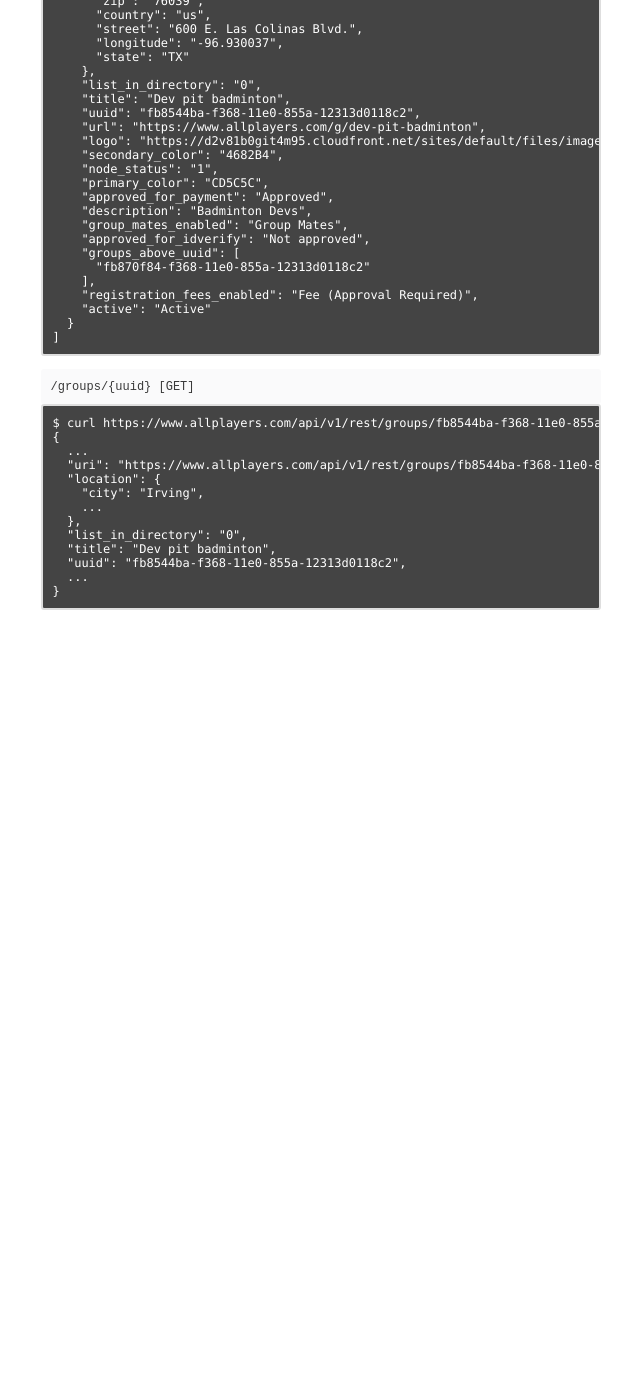
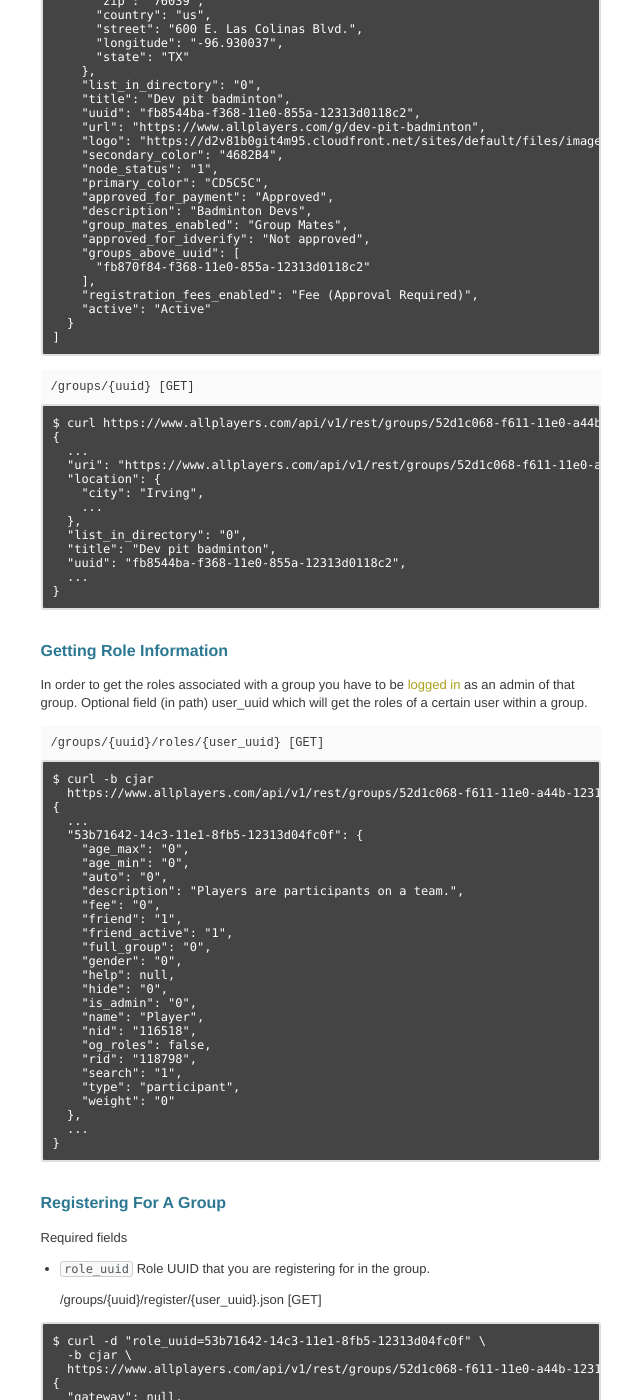
Before and after one commit to christianchristensen/develop.allplayers.com, a Jekyll site: the page built from _posts/2011-1-3-groups.markdown, in a window 1280 px wide and 1400 px high, scrolled down 449 px. Shown: the whole window, without its empty margins (263-903 px from the left). Built offline with Jekyll 4.4.1, drawn with Linux system fonts in a browser that asks for light colours; Markdown is read by kramdown in place of the engine named in the settings; before the commit the page ends 1079 px from its top, so only the background shows below that; some of the changed text lies outside the part shown.

Commit message:
SID-22638131: Create documentation for register group and roles endpoints.

```diff
--- a/_posts/2011-1-3-groups.markdown
+++ b/_posts/2011-1-3-groups.markdown
@@ -55,10 +55,10 @@ $ curl https://www.allplayers.com/api/v1/rest/groups.json?search="Badminton+Devs
     /groups/{uuid} [GET]
 
 <pre class="terminal">
-$ curl https://www.allplayers.com/api/v1/rest/groups/fb8544ba-f368-11e0-855a-12313d0118c2.json
+$ curl https://www.allplayers.com/api/v1/rest/groups/52d1c068-f611-11e0-a44b-12313d04fc0f.json
 {
   ...
-  "uri": "https://www.allplayers.com/api/v1/rest/groups/fb8544ba-f368-11e0-855a-12313d0118c2",
+  "uri": "https://www.allplayers.com/api/v1/rest/groups/52d1c068-f611-11e0-a44b-12313d04fc0f",
   "location": {
     "city": "Irving",
     ...
@@ -69,3 +69,67 @@ $ curl https://www.allplayers.com/api/v1/rest/groups/fb8544ba-f368-11e0-855a-123
   ...
 }
 </pre>
+
+## Getting Role Information
+
+<a id="/groups/{uuid}/roles/{user_uuid}"></a>
+In order to get the roles associated with a group you have to be <a href="/general.html">logged in</a> as an admin of that group.
+Optional field (in path) user_uuid which will get the roles of a certain user within a group.
+
+    /groups/{uuid}/roles/{user_uuid} [GET]
+
+<pre class="terminal">
+$ curl -b cjar
+  https://www.allplayers.com/api/v1/rest/groups/52d1c068-f611-11e0-a44b-12313d04fc0f/roles.json
+{
+  ...
+  "53b71642-14c3-11e1-8fb5-12313d04fc0f": {
+    "age_max": "0",
+    "age_min": "0",
+    "auto": "0",
+    "description": "Players are participants on a team.",
+    "fee": "0",
+    "friend": "1",
+    "friend_active": "1",
+    "full_group": "0",
+    "gender": "0",
+    "help": null,
+    "hide": "0",
+    "is_admin": "0",
+    "name": "Player",
+    "nid": "116518",
+    "og_roles": false,
+    "rid": "118798",
+    "search": "1",
+    "type": "participant",
+    "weight": "0"
+  },
+  ...
+}
+</pre>
+
+## Registering For A Group
+
+Required fields
+
+*  `role_uuid` Role UUID that you are registering for in the group.
+
+    /groups/{uuid}/register/{user_uuid}.json [GET]
+
+<pre class="terminal">
+$ curl -d "role_uuid=53b71642-14c3-11e1-8fb5-12313d04fc0f" \
+  -b cjar \
+  https://www.allplayers.com/api/v1/rest/groups/52d1c068-f611-11e0-a44b-12313d04fc0f/register/38da85f0-f5d0-11e0-b506-3213cbbf5b8c.json
+{
+  "gateway": null,
+  "nid": "116518",
+  "number": null,
+  "payment_type": null,
+  "preferred_nid": null,
+  "rid": "118798",
+  "send_method_mail": null,
+  "send_method_privatemsg": null,
+  "send_method_sms": null,
+  "uid": null
+}
+</pre>
```
